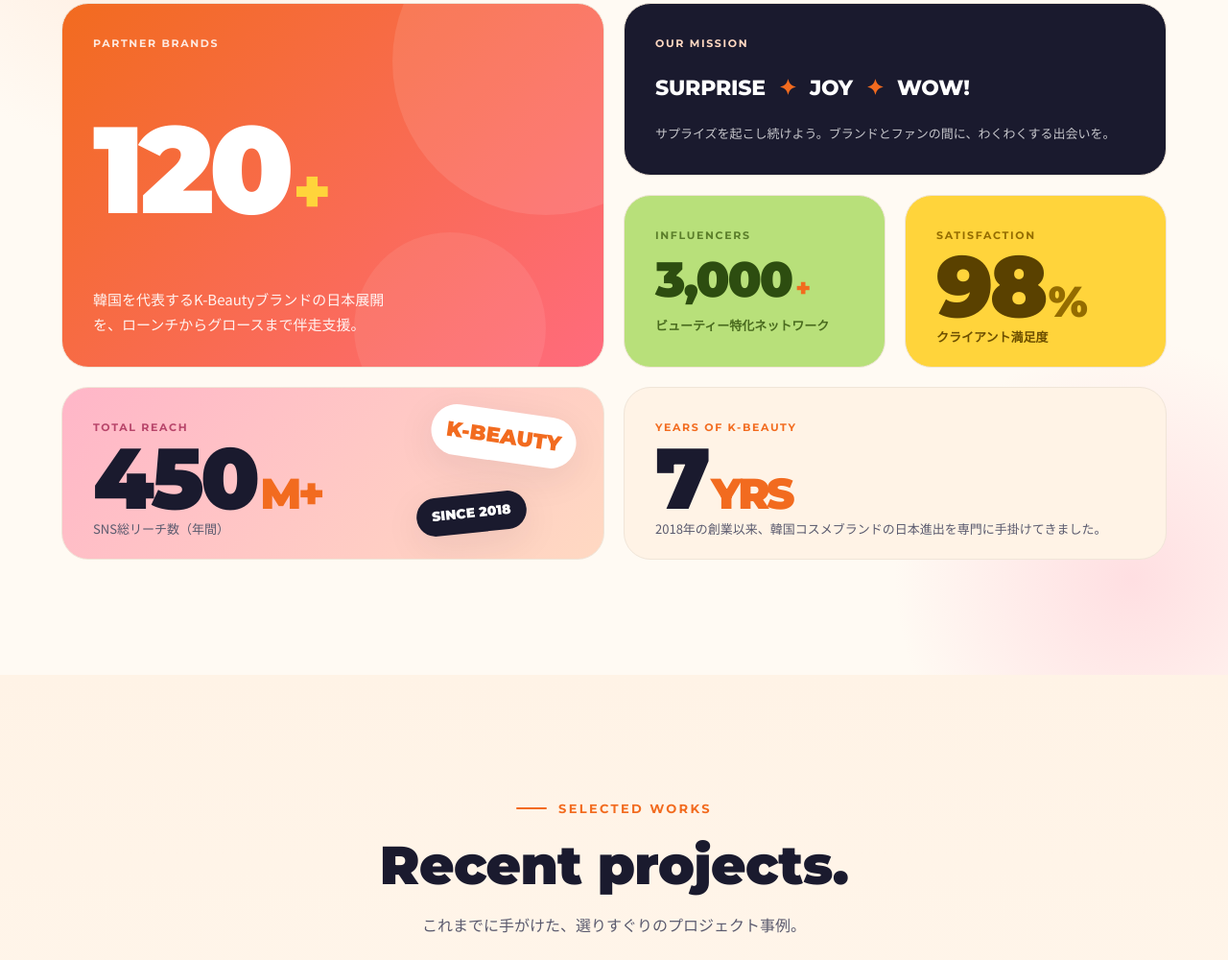
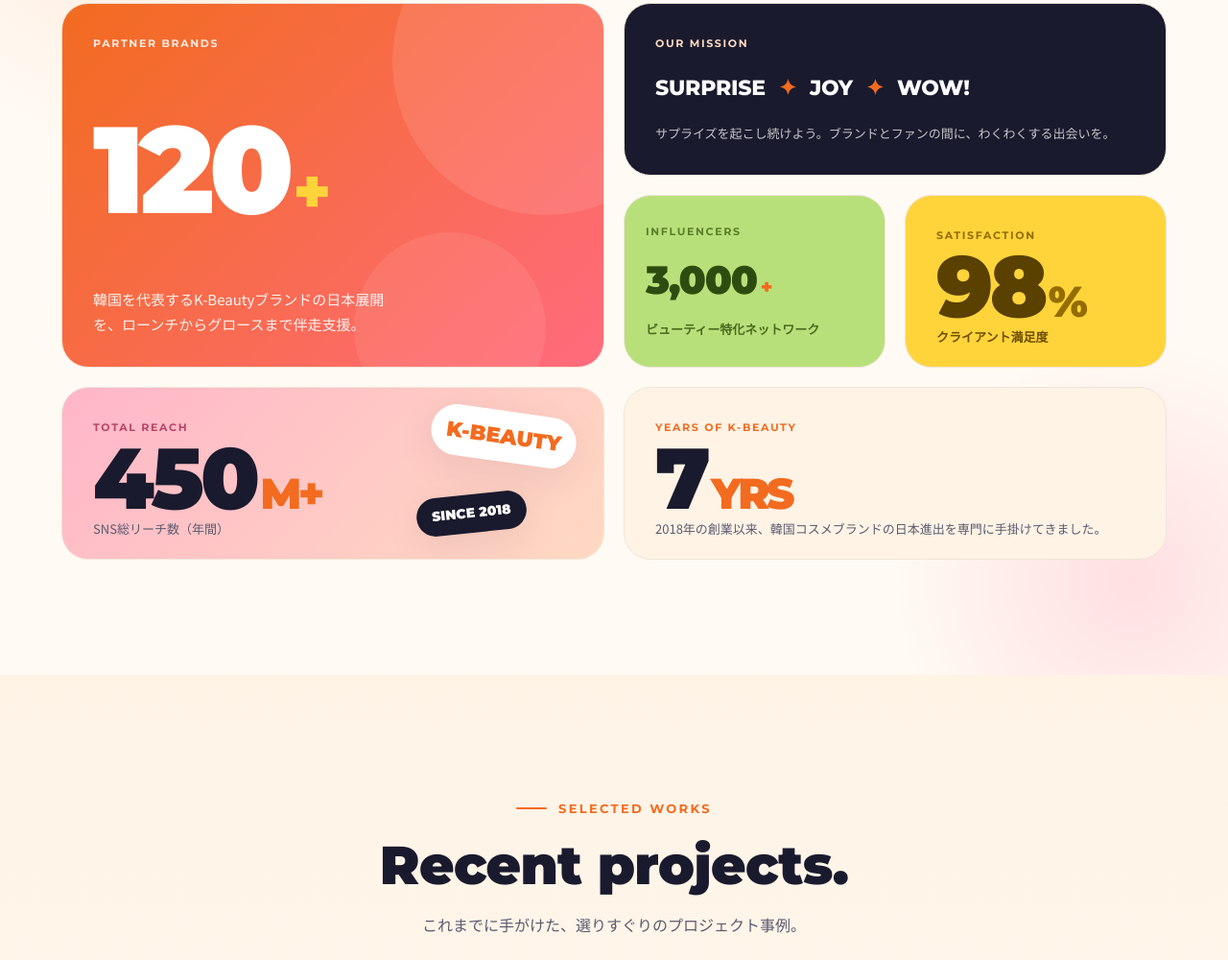
Before and after one commit to playmark0227-svg/sunnyway, a plain HTML site: page index.html in a window 1280 px wide. Shown: the part 4343-5343 px from the top of the page at 96% size. Drawn offline with Linux system fonts and the light colour scheme.

Commit message:
fix: aggressively shrink bento influencer font + reduce padding
Prior attempt (56px max) was still too tight visually. Drop max to
44px, tighten padding to 22px horizontal, add nowrap + tighter
letter-spacing. "3,000+" now renders ~137px wide inside 229px inner
space (~90px clearance) so it cannot overflow regardless of
browser font rendering differences.

Co-Authored-By: Claude Opus 4.6 <noreply@anthropic.com>

```diff
--- a/index.html
+++ b/index.html
@@ -1344,9 +1344,9 @@
   }
   .bc-2 .marquee-mini .star { color: var(--orange); }
 
-  .bc-3 { background: var(--green-soft); }
+  .bc-3 { background: var(--green-soft); padding: 28px 22px; }
   .bc-3 .label { color: #5a7d2a; }
-  .bc-3 .big-num { color: #2d4d10; font-size: clamp(36px, 4vw, 56px); }
+  .bc-3 .big-num { color: #2d4d10; font-size: clamp(30px, 3.2vw, 44px); letter-spacing: -0.03em; white-space: nowrap; }
   .bc-3 .desc { color: #4a6b1f; font-weight: 600; }
 
   .bc-4 { background: var(--yellow); }
```
